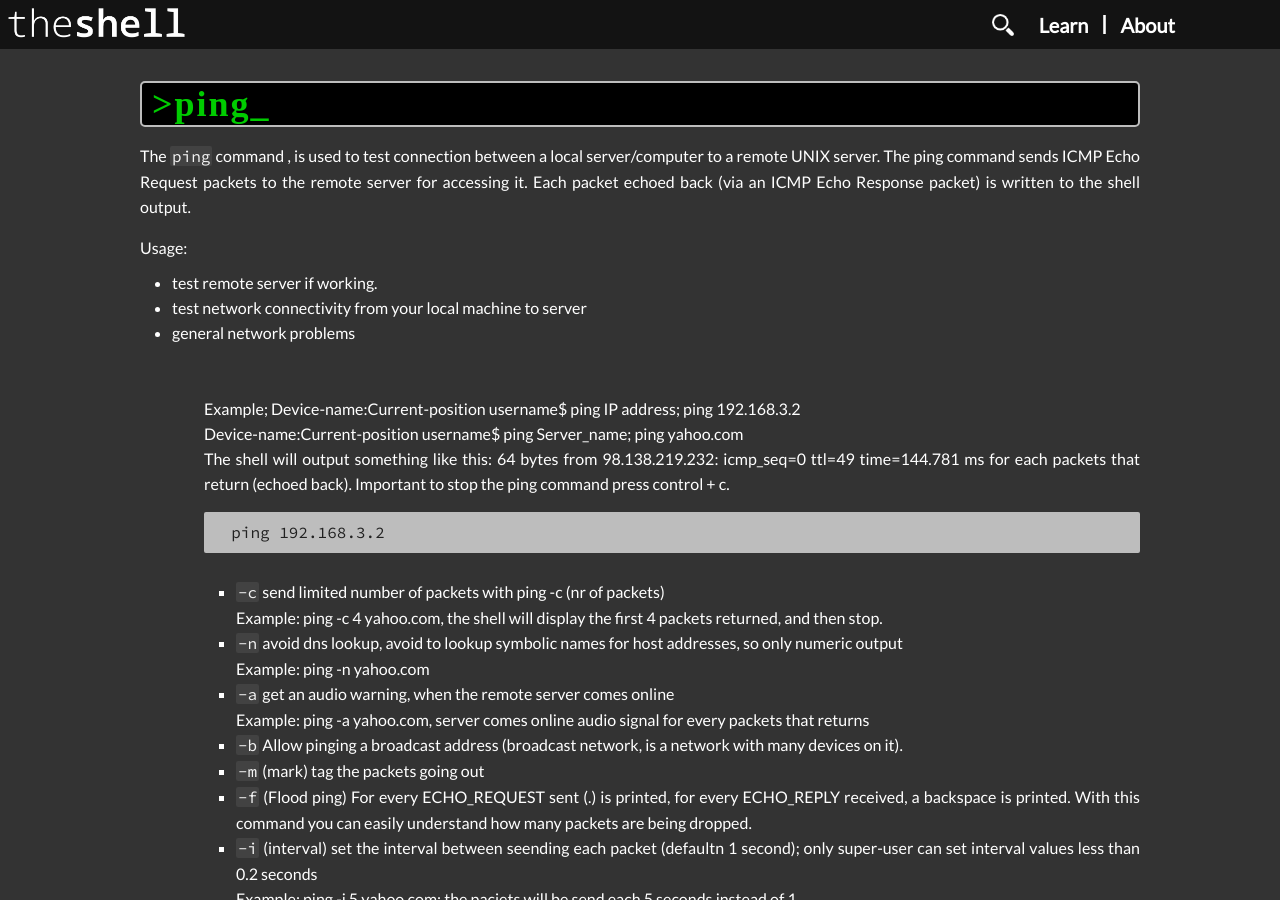
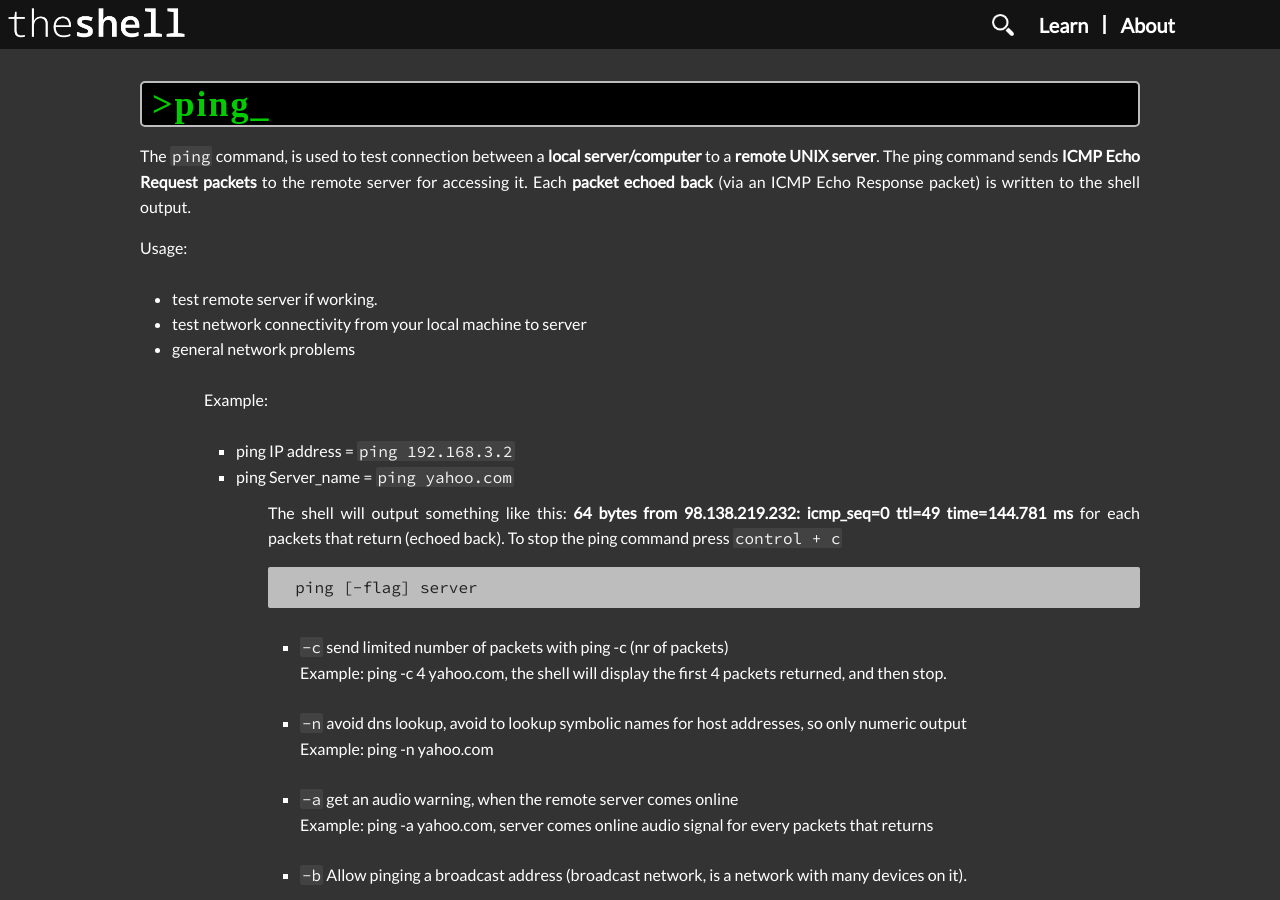
Before and after one commit to bvlj/usi_sa1_theshell_ch, a Jekyll site: the page built from site/pages/cmd/interm/ping.html, in a window 1280 px wide and 900 px high. Built offline with Jekyll 4.4.1, drawn with Linux system fonts in a browser that asks for light colours; nearby versions of some CDN libraries; some web fonts are replaced; comment, search, counter and statistics services are not loaded.

Commit message:
Intermediate ping and apropos modified, ping as a problem the text is not allign
git-svn-id: svn+ssh://atelier.inf.usi.ch/home/bevilj/group-1@231 a672b425-5310-4d7a-af5c-997e18724b81

```diff
--- a/site/pages/cmd/interm/ping.html
+++ b/site/pages/cmd/interm/ping.html
@@ -6,65 +6,93 @@
 tags: server ping latency UNIX
 title: ping
 ---
-<p>The <code>ping</code>  command , is used to test connection between a local server/computer to a remote UNIX server.
-  The ping command sends ICMP Echo Request packets to the remote server for accessing it.
-  Each packet echoed back (via an ICMP Echo Response packet) is written to the shell output.<br></p>
+
+<p>
+  The <code>ping</code> command, is used to test connection between a <b>local server/computer</b> to a <b>remote UNIX server</b>.
+  The ping command sends <b>ICMP Echo Request packets</b> to the remote server for accessing it.
+  Each <b>packet echoed back </b> (via an ICMP Echo Response packet) is written to the shell output.
+</p>
+
+<p>
   Usage:
+
 <ul>
   <li> test remote server if working. </li>
   <li> test network connectivity from your local machine to server </li>
   <li> general network problems </li>
 <ul>
-<br>
 
-<p>
-Example; Device-name:Current-position username$ ping IP address;  ping 192.168.3.2 <br>
-Device-name:Current-position username$ ping Server_name;  ping yahoo.com <br>
-The shell will output something like this: 64 bytes from 98.138.219.232: icmp_seq=0 ttl=49 time=144.781 ms for each packets that return (echoed back).
-Important to stop the ping command press control + c. </p>
+<p>Example:
+<ul>
+  <li> ping IP address = <code>ping 192.168.3.2</code></li>
+  <li> ping Server_name = <code>ping yahoo.com</code></li>
+<ul>
+ The shell will output something like this: <b>64 bytes from 98.138.219.232: icmp_seq=0 ttl=49 time=144.781 ms </b>for each packets that return (echoed back).
+To stop the ping command press <code>control + c</code> </p>
 
 <pre>
-  ping 192.168.3.2
+  ping [-flag] server
 </pre>
 
 <ul>
   <li><code>-c</code> send limited number of packets with ping -c (nr of packets) <br>
-  Example: ping -c 4 yahoo.com, the shell will display the first 4 packets returned, and then stop.</li>
+  Example: ping -c 4 yahoo.com, the shell will display the first 4 packets returned, and then stop. </li> <br>
+
   <li><code>-n</code> avoid dns lookup, avoid to lookup symbolic names for host addresses, so only numeric output <br>
-  Example: ping -n yahoo.com </li>
+  Example: ping -n yahoo.com </li> <br>
+
   <li><code>-a</code> get an audio warning, when the remote server comes online <br>
-  Example: ping -a yahoo.com, server comes online audio signal for every packets that returns</li>
-  <li><code>-b</code> Allow pinging a broadcast address (broadcast network, is a network with many devices on it).<br></li>
-  <li><code>-m</code> (mark) tag the packets going out </li>
+  Example: ping -a yahoo.com, server comes online audio signal for every packets that returns</li><br>
+
+  <li><code>-b</code> Allow pinging a broadcast address (broadcast network, is a network with many devices on it).<br></li> <br>
+
+  <li><code>-m</code> (mark) tag the packets going out </li> <br>
+
   <li><code>-f</code> (Flood ping) For every ECHO_REQUEST sent (.) is printed,
       for every ECHO_REPLY received, a backspace is printed.
-      With this command you can easily understand how many packets are being dropped.</li>
-  <li><code>-i</code> (interval) set the interval between seending each packet (defaultn 1 second); only super-user can set interval values less than 0.2 seconds <br>
-  Example: ping -i 5 yahoo.com; the pacjets will be send each 5 seconds instead of 1</li>
-  <li><code>-I</code> (interface-address) set souce adress to a specific interface adress, example the name of the device or IP. When pinging local adresses IPV6, is a needed flag
+      With this command you can easily understand how many packets are being dropped.</li> <br>
+
+  <li><code>-i</code> (interval) set the interval between seending each packet (defaultn 1 second); only super-user can set interval values
+    less than 0.2 seconds <br>
+  Example: ping -i 5 yahoo.com; the pacjets will be send each 5 seconds instead of 1</li> <br>
+
+  <li><code>-I</code> (interface-address) set souce adress to a specific interface adress,
+    example the name of the device or IP. When pinging local adresses IPV6, is a needed flag </li> <br>
+
   <li><code>-l</code> (preload) ping send packets but don't wait for reply.(you need sudo = amministrator persmissions) <br>
-  Example: Sudo ping -l 2 yahoo.com; it will send 2 packtes without waiting for the server reply.</li>
-  <li><code>-L</code> Remove loopback of multicast packets </li>
-  <li><code>-N</code> (Nioption) send ICMpv6 request, instead of Echo requests <ul><li> <code>ipv6</code> request Ipv6 adresses </li>
+  Example: Sudo ping -l 2 yahoo.com; it will send 2 packtes without waiting for the server reply.</li> <br>
+
+  <li><code>-L</code> Remove loopback of multicast packets </li> <br>
+
+  <li><code>-N</code> (Nioption) send ICMpv6 request, instead of Echo requests
+    <ul>
+      <li> <code>ipv6</code> request Ipv6 adresses </li>
       <li> <code>ipv4-all</code> request Ipv4 adresses </li>
     </ul>
-                                                                             </li>
+  </li> <br>
+
   <li><code>-p</code> (pattern) specify up to 16 number to fill out the packets you send <br>
-  Example: ping -p ff, al packet will be fill with ones, ff = 255 in hexadicimal, 11111111 in binary. </li>
+  Example: ping -p ff, al packet will be fill with ones, ff = 255 in hexadicimal, 11111111 in binary. </li> <br>
+
   <li><code>-D</code> print timestamp (unix time + microseconds) in each line<br>
-  Example: ping -D yahoo.com; the shell will output 64 bytes from 72.30.35.10: icmp_seq=1 ttl=51 time=137.882 ms. </li>
+  Example: ping -D yahoo.com; the shell will output 64 bytes from 72.30.35.10: icmp_seq=1 ttl=51 time=137.882 ms. </li> <br>
+
   <li><code>-q</code> (Quiet output) Nothing  displayed except the summary lines at the start and at the end.
   Example: ping -q yahoo.com, shell Output initially PING yahoo.com (72.30.35.10): 56 data bytes, and nothig else
-  until you stop the ping command, and the shell will display the stats. </li>
-  <li><code>-R<code> (Record route), displays the route buffer on the packets that include RECORD_ROUTE in the ECHO_REQUEST.</li>
-  <li><code>-r<code> bypass the normal routing in a directly-attached network </li>
-  <li><code>-s<code> (packetsize) Specifies the data bytes to send (default is 56 that  + 8 byte of ICMP = 64 ICMP data bytes) <br>
-  Example: ping -s 33 yahoo.com; send packets of 33 + 8 ICMP = 41 bytes to yahoo.com. </li>
-  <li><code>-t<code> set IP time-to-live (set how long execute ping in seconds) <br>
-  Example: ping -t 3: the shell will ping yahoo.com for 3 seconds, and then stops.</li>
-  <li><code>-U<code> print full user-to-user latency (legacy ping behaviour).</li>
-  <li><code>-v<code> output verbose on output </li>
-  <li><code>-V<code> Display verion of command </li>
-  <li><code>-w<code> (deadline) Timeout in seconds of ping command, regardless of how  many packets have been sent. </li>
-  <li><code>-W<code> (timeout), time waiting for a response from the server, if the server dosen't reply in the time set, the ping command will stop. </li>
+  until you stop the ping command, and the shell will display the stats. </li> <br>
+
+  <li><code>-R</code> (Record route), displays the route buffer on the packets that include RECORD_ROUTE in the ECHO_REQUEST.</li> <br>
+  <li><code>-r</code> bypass the normal routing in a directly-attached network </li> <br>
+
+  <li><code>-s</code> (packetsize) Specifies the data bytes to send (default is 56 that  + 8 byte of ICMP = 64 ICMP data bytes) <br>
+  Example: ping -s 33 yahoo.com; send packets of 33 + 8 ICMP = 41 bytes to yahoo.com. </li> <br>
+
+  <li><code>-t</code> set IP time-to-live (set how long execute ping in seconds) <br>
+  Example: ping -t 3: the shell will ping yahoo.com for 3 seconds, and then stops.</li> <br>
+
+  <li><code>-U</code> print full user-to-user latency (legacy ping behaviour).</li> <br>
+  <li><code>-v</code> output verbose on output </li> <br>
+  <li><code>-V</code> Display verion of command </li> <br>
+  <li><code>-w</code> (deadline) Timeout in seconds of ping command, regardless of how  many packets have been sent. </li> <br>
+  <li><code>-W</code> (timeout), time waiting for a response from the server, if the server dosen't reply in the time set, the ping command will stop. </li> <br>
 </ul>
```
Also changed, not shown: site/pages/cmd/interm/apropos.html (+8 -5 lines). Lines whose indentation alone changed are shown as unchanged.
